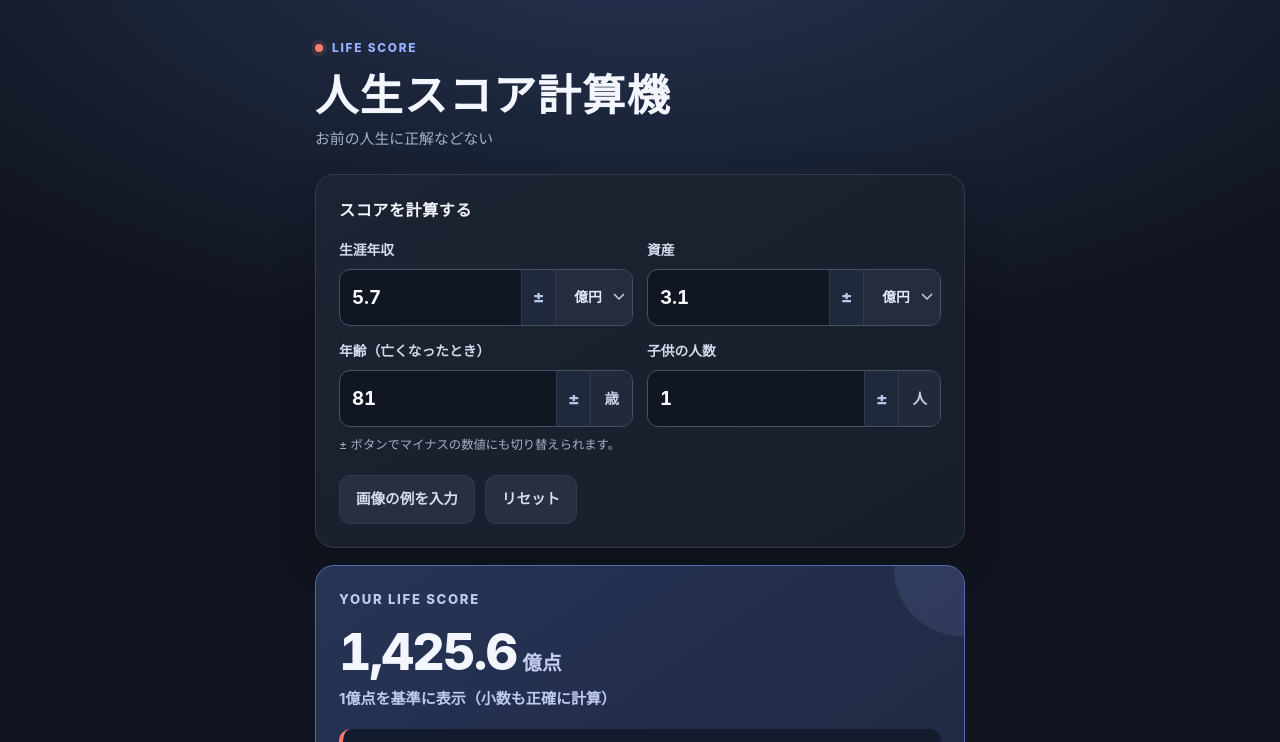
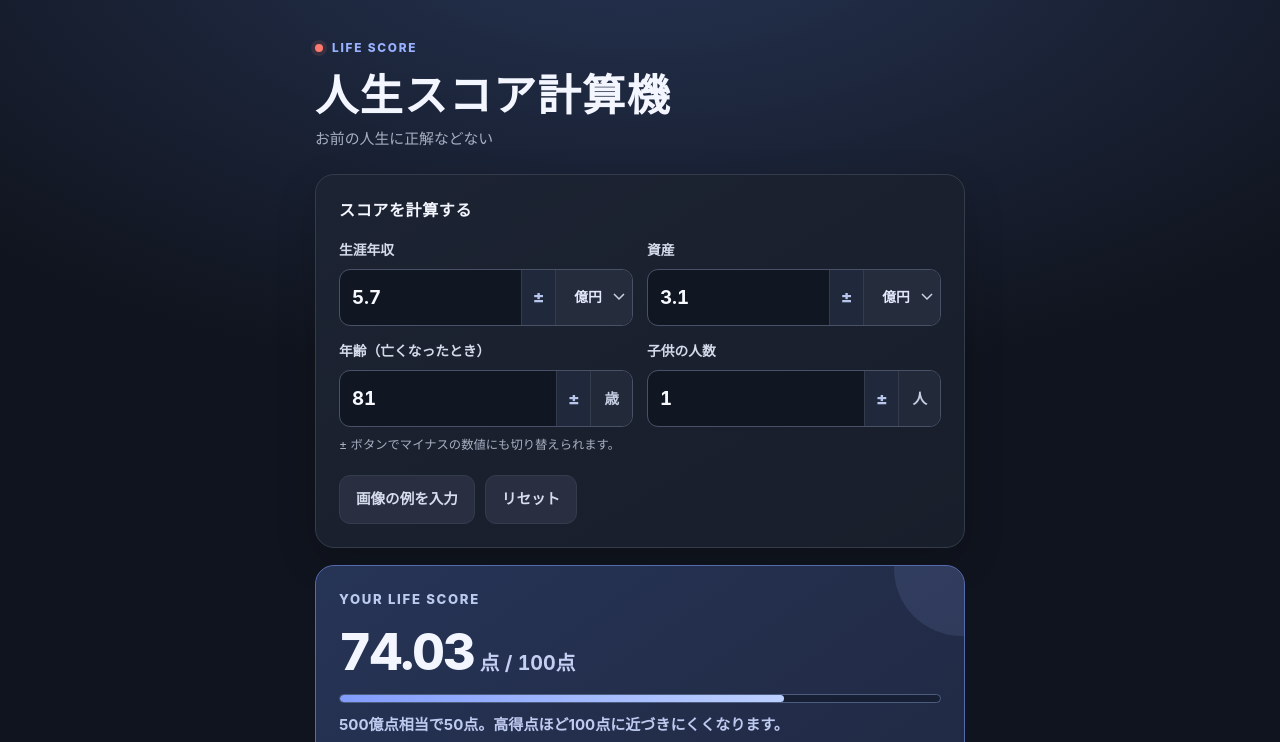
Before and after one commit to a5621107/life-score, a plain HTML site: page index.html in a window 1280 px wide. Both pictures are taken after a click on the button "画像の例を入力". Shown: the top 742 px of the page. Drawn offline with Linux system fonts and the light colour scheme.

Commit message:
Add files via upload

```diff
--- a/index.html
+++ b/index.html
@@ -70,6 +70,8 @@
     .result-title { color:#bbcaef; letter-spacing:.13em; font-size:.82rem; font-weight:800; }
     .score { display:block; font-size:clamp(1.8rem,7.3vw,3.15rem); line-height:1.18; overflow-wrap:anywhere; font-weight:850; font-variant-numeric:tabular-nums; letter-spacing:-.035em; margin:13px 0 5px; }
     .score span { color:#c5cff3; font-size:.39em; font-weight:700; letter-spacing:0; margin-left:6px; }
+    .score-track { margin:12px 0 10px; width:100%; height:9px; border-radius:999px; background:#161f34; overflow:hidden; border:1px solid #4c5d80; }
+    .score-fill { height:100%; width:0%; background:linear-gradient(90deg,#829cfd,#bdd0ff); border-radius:inherit; transition:width .25s ease; }
     .score-jp { min-height:23px; color:#bfcaf1; font-size:.94rem; font-weight:700; }
     .equation { color:#dae1fb; border-top:1px solid #58648b; padding-top:13px; margin:18px 0 0; font-size:.83rem; line-height:1.75; overflow-wrap:anywhere; }
     .result-actions { display:flex; gap:10px; margin-top:19px; }
@@ -167,7 +169,8 @@
 
     <section class="result" aria-label="計算結果" aria-live="polite">
       <div class="result-title">YOUR LIFE SCORE</div>
-      <div class="score" id="score">—<span>億点</span></div>
+      <div class="score" id="score">—<span>点 / 100点</span></div>
+      <div class="score-track" id="scoreTrack" role="progressbar" aria-label="人生スコア" aria-valuemin="0" aria-valuemax="100" aria-valuenow="0"><div class="score-fill" id="scoreFill"></div></div>
       <div class="score-jp" id="scoreJp">4項目を入力すると結果が表示されます</div>
       <div class="title-panel" aria-live="polite">
         <div class="title-label">あなたの称号</div>
@@ -190,8 +193,9 @@
 
     <section class="explain" aria-labelledby="formula-title">
       <h2 id="formula-title">計算方法</h2>
-      <div class="formula">（生涯年収 ＋ 資産）× 年齢 ×（1 ＋ 子供の人数）</div>
-      <p>金額はすべて円に換算して正確に計算し、結果は<strong style="color:#e9edff">1億点を単位として表示</strong>します。例えば、年収5.7億円・資産3.1億円・81歳・子供1人なら <strong style="color:#e9edff">1,425.6億点</strong>です。元の計算式は変わりません。</p>
+      <div class="formula">新スコア ＝ 100 × 最大値(旧スコア, 0) ÷［最大値(旧スコア, 0) ＋ 500億点］</div>
+      <p>最初に「（生涯年収 ＋ 資産）× 年齢 ×（1 ＋ 子供の人数）」で旧スコアを計算し、<strong style="color:#e9edff">0〜100点</strong>に換算します。<strong style="color:#e9edff">旧スコア500億点で50点</strong>、1,000億点で約66.67点、1,500億点で75点。点数が高くなるほど100点に近づきにくくなります。</p>
+      <p>例：年収5.7億円・資産3.1億円・81歳・子供1人の場合、旧スコア1,425.6億点 → <strong style="color:#e9edff">74.03点</strong>。負の旧スコアは0点とし、画面上の点数は小数第2位まで四捨五入します。100点は上限で、非常に大きな値では四捨五入により100.00点と表示されることがあります。</p>
       <p>称号は「生涯年収＋資産 → 子供の人数 → 年齢」の順に結合します。合計が10.1億円以上15.1億円未満なら「お前別班か？」、15.1億円以上なら「お前ペニマンなのか？」という特別称号になります。</p>
       <p>金額の通常称号は1,000万円単位に四捨五入して細分化します。特別称号の境界は端数を丸めず、正確な合計金額で判定します。15億円を超え15.1億円未満の場合は前者の特別称号です。負の数にも専用称号があります。称号は「引き直す」で何度でも変更できます。</p>
       <details class="rule-box">
@@ -252,6 +256,18 @@
       if (yen) result += fmt.format(yen);
       return sign + result + '円';
     }
+    // 旧スコア (単位：円×年齢×人数係数) の500億点相当が新スコアの50点。
+    // BigIntによる整数演算で0〜100点 (小数第2位) に四捨五入して換算。
+    const SCORE_HALF = 500n * 100000000n;
+    function normalizedHundredths(originalScore) {
+      const positive = originalScore > 0n ? originalScore : 0n;
+      const denominator = positive + SCORE_HALF;
+      return (positive * 10000n + denominator / 2n) / denominator;
+    }
+    function normalizedScoreText(hundredths) {
+      return `${hundredths/100n}.${(hundredths%100n).toString().padStart(2,'0')}`;
+    }
+
     // 金額の通常判定のみ1,000万円単位に丸める。特例は正確な円額で判定する。
     // upperBound は0.1億円（1,000万円）単位。コード・画面表示・ルール表で同じ配列を使う。
     const moneyRules = [
@@ -717,7 +733,9 @@
     }
     function showResetState(message='4項目を入力すると結果が表示されます') {
       latest = null;
-      $('score').innerHTML = '—<span>億点</span>';
+      $('score').replaceChildren(document.createTextNode('—'), Object.assign(document.createElement('span'),{textContent:'点 / 100点'}));
+      $('scoreFill').style.width = '0%';
+      $('scoreTrack').setAttribute('aria-valuenow','0');
       $('scoreJp').textContent = message;
       $('earnedTitle').textContent = '—';
       $('titleBreakdown').classList.add('hidden');
@@ -742,11 +760,15 @@
         const age = parseCount($('age').value, '年齢');
         const children = parseCount($('children').value, '子供の人数');
         const score = (income+assets)*age*(1n+children);
+        const hundredths = normalizedHundredths(score);
+        const displayedScore = normalizedScoreText(hundredths);
         const titleInfo = getTitle(income+assets,children,age,titleDraw);
-        latest = { income,assets,age,children,score,title:titleInfo.title };
+        latest = { income,assets,age,children,score,displayedScore,title:titleInfo.title };
         $('validation').classList.add('hidden');
-        $('score').replaceChildren(document.createTextNode(scoreInOkuText(score)), Object.assign(document.createElement('span'),{textContent:'億点'}));
-        $('scoreJp').textContent = '1億点を基準に表示（小数も正確に計算）';
+        $('score').replaceChildren(document.createTextNode(displayedScore), Object.assign(document.createElement('span'),{textContent:'点 / 100点'}));
+        $('scoreFill').style.width = (Number(hundredths)/100)+'%';
+        $('scoreTrack').setAttribute('aria-valuenow',displayedScore);
+        $('scoreJp').textContent = '500億点相当で50点。高得点ほど100点に近づきにくくなります。';
         $('earnedTitle').textContent = titleInfo.title;
         $('titleBreakdown').classList.toggle('hidden',titleInfo.special);
         $('reroll').disabled=titleInfo.special || titleInfo.variants<=1;
@@ -756,7 +778,7 @@
         }
         $('titleHint').textContent = titleInfo.special ? '金額で決まる特別称号です（10.1億円以上は通常称号より優先）。' :
           '金額 → 子供の人数 → 年齢。各条件の称号を「・」でつないでいます。';
-        $('equation').textContent = `（${currencyText(income)} ＋ ${currencyText(assets)}）× ${fmt.format(age)}歳 × ${fmt.format(1n+children)} ÷ 1億 = ${scoreInOkuText(score)} 億点`;
+        $('equation').textContent = `旧スコア：（${currencyText(income)} ＋ ${currencyText(assets)}）× ${fmt.format(age)} × ${fmt.format(1n+children)} = ${scoreInOkuText(score)}億点 → 新スコア：${displayedScore} / 100点`;
         $('share').disabled = false;
         $('copy').disabled = false;
       } catch (e) {
@@ -769,7 +791,7 @@
       if (!latest) return '';
       const r = latest;
       const link = /^https?:$/.test(location.protocol) ? `\n計算ページ：${location.href}` : '';
-      return `人生スコア：${scoreInOkuText(r.score)} 億点\n称号：${r.title}\n生涯年収：${currencyText(r.income)}\n資産：${currencyText(r.assets)}\n年齢：${r.age}歳\n子供の人数：${r.children}人\n（生涯年収＋資産）×年齢×（1＋子供の人数）${link}`;
+      return `人生スコア：${r.displayedScore} / 100点\n称号：${r.title}\n生涯年収：${currencyText(r.income)}\n資産：${currencyText(r.assets)}\n年齢：${r.age}歳\n子供の人数：${r.children}人\n旧スコア：${scoreInOkuText(r.score)}億点（500億点で新スコア50点）${link}`;
     }
     async function copyResult() {
       const text = resultText();
```
